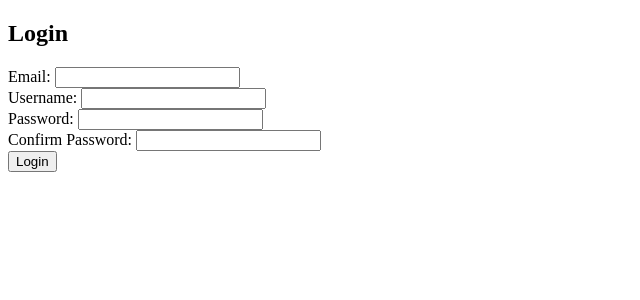
After one commit to BigDavidMcGee/Projekt, a Flask app: template templates/login.html in a window 1280 px wide. The commit adds this page. Shown: the top 300 px of the page, without its empty margins (0-640 px from the left). Run offline with Flask 3, Linux system fonts and the light colour scheme; the template is opened without the code that fills it, so the values that code supplies are empty.

Commit message:
Login page

```diff
--- a/templates/index.html
+++ b/templates/index.html
@@ -17,5 +17,9 @@
         <a href="/product3"><img src="/static/product3.jpg" alt="Product 3"></a>
         <p>Product 3</p>
     </div>
+    <!-- Add a button that redirects to the login page -->
+    <a href="login.html">
+        <button>Login</button>
+    </a>
 </body>
 </html>
--- /dev/null
+++ b/templates/login.html
@@ -0,0 +1,30 @@
+<!DOCTYPE html>
+<html>
+<head>
+    <title>Login Page</title>
+</head>
+<body>
+    <h2>Login</h2>
+    <form action="index.html" method="post">
+        <div>
+            <label for="email">Email:</label>
+            <input type="email" id="email" name="email" required>
+        </div>
+        <div>
+            <label for="username">Username:</label>
+            <input type="text" id="username" name="username" required>
+        </div>
+        <div>
+            <label for="password">Password:</label>
+            <input type="password" id="password" name="password" required>
+        </div>
+        <div>
+            <label for="password_confirmation">Confirm Password:</label>
+            <input type="password" id="password_confirmation" name="password_confirmation" required>
+        </div>
+        <div>
+            <input type="submit" value="Login">
+        </div>
+    </form>
+</body>
+</html>
```
